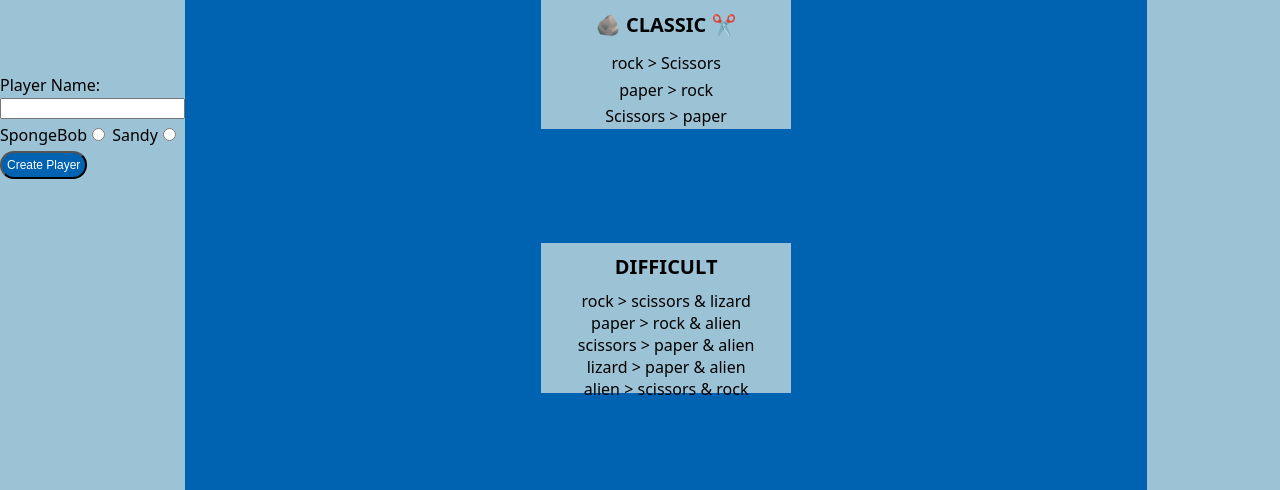
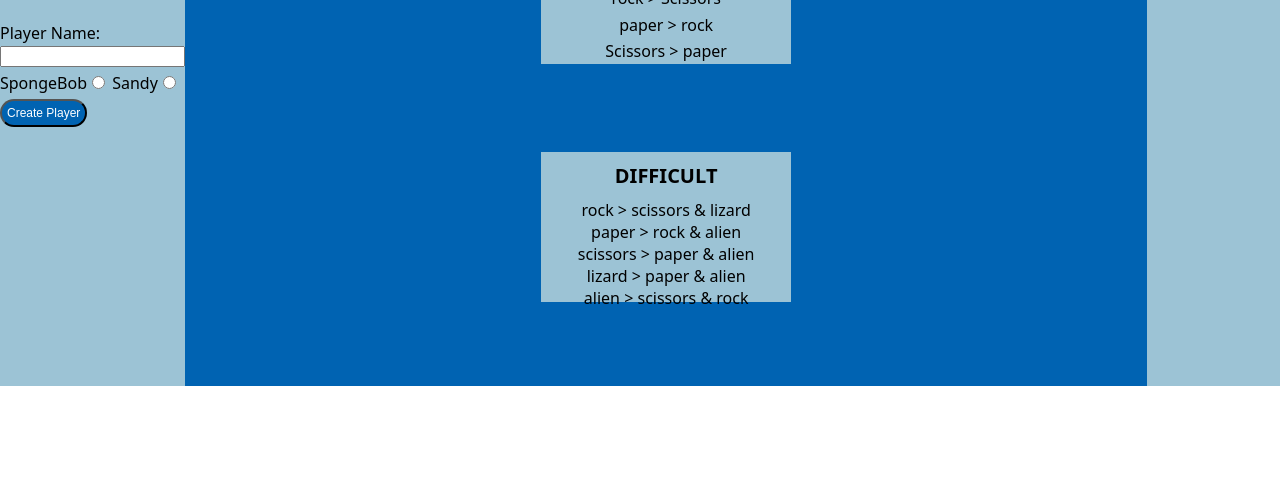
Before and after one commit to ZTFitru/Rock-Paper-Scissors, a plain HTML site: page index.html in a window 1280 px wide. Shown: the part 414-904 px from the top of the page. After the commit the page ends 800 px from the top, so only its background shows below. Drawn offline with Linux system fonts and the light colour scheme; a web font is replaced by a local one.

Commit message:
Changed the way the page looks

```diff
--- a/styles.css
+++ b/styles.css
@@ -1,14 +1,15 @@
+html,
 body {
-    height: auto;
-    width: auto;
+    height: 100%;
     margin: 0;
+    padding: 0;
     font-family: 'DynaPuff', system-ui;
 }
 
 article {
     display: flex;
     justify-content: center;
-    height: 56.5em;
+    height: 100vh;
 }
 
 form {
@@ -62,7 +63,8 @@ img {
     display: none;
 }
 /*------------- LEFT VIEW -------*/
-.container-one {
+.container-one,
+.container-three {
     background-color: #9cc3d5ff;
     width: 22em;
     display: flex;
@@ -93,7 +95,6 @@ img {
     flex-direction: column;
     align-items: center;
     justify-content: space-around;
-    align-content: center;
 }
 
 .classic-box {
@@ -128,16 +129,6 @@ img {
     cursor: pointer;
 }
 /*------------- RIGHT VIEW -------*/
-.container-three {
-    background-color: #9cc3d5ff;
-    width: 22em;
-    display: flex;
-    flex-direction: column;
-    align-items: center;
-    justify-content: space-evenly;
-    flex: 1;
-}
-
 .computer-row {
     margin-bottom: 470px;
 }
@@ -146,3 +137,20 @@ img {
     margin-bottom: 80px;
     margin-left: 35px;
 }
+/*---------------innerHTML img----------------*/
+.img-display {
+    display: flex;
+    flex-wrap: wrap;
+    width: 620px;
+    gap: 10px;
+}
+
+.img-display img {
+    width: 200px;
+    height: 200px;
+}
+
+.img-display img:nth-child(4),
+.img-display img:nth-child(5) {
+    order: 1
+}
```
